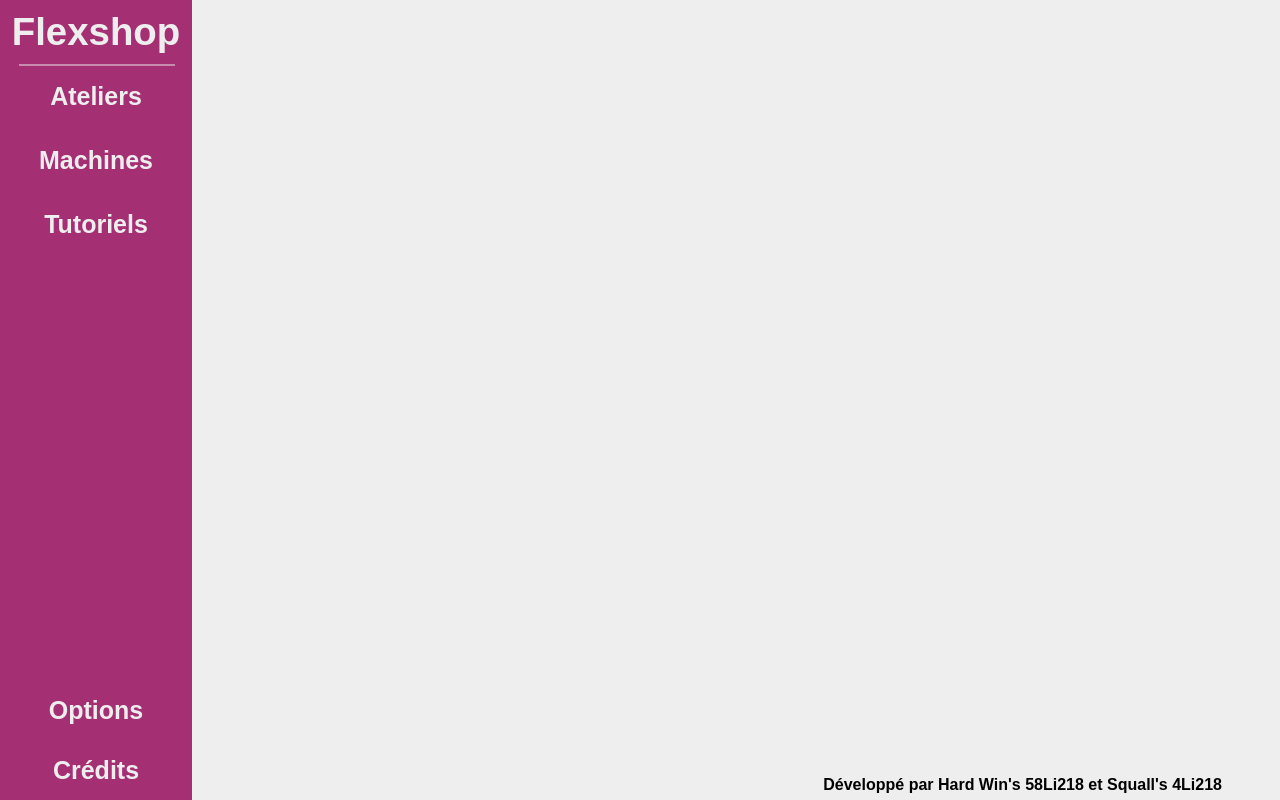
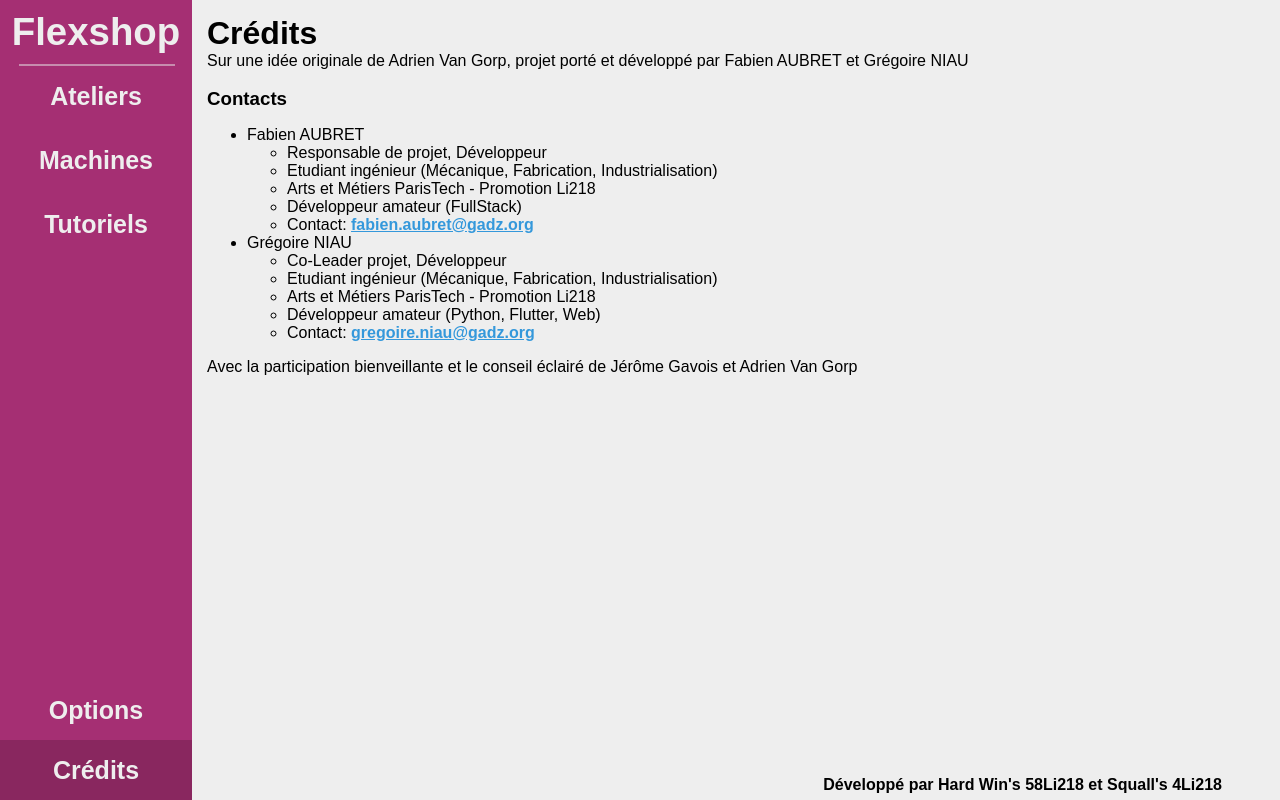
Before and after one commit to Gunlek/Flexshop-Dashboard, a Vue app: page /credits in a window 1280 px wide. Built offline with nearby package versions, Linux system fonts and the light colour scheme; no server answers.

Commit message:
:sparkles: (Credits) Add credits page

```diff
--- a/src/components/Sidebar.vue
+++ b/src/components/Sidebar.vue
@@ -10,8 +10,8 @@
 
         <div class="bottom">
             <ul>
-                <li><router-link to="/settings">Options</router-link></li>
-                <li><router-link to="/credits">Crédits</router-link></li>
+                <li :class="currentPage == 'Options' && 'active'"><router-link to="/settings">Options</router-link></li>
+                <li :class="currentPage == 'Credits' && 'active'"><router-link to="/credits">Crédits</router-link></li>
             </ul>
         </div>
     </nav>
--- a/src/router/index.ts
+++ b/src/router/index.ts
@@ -4,6 +4,7 @@ import Home from '../views/Home.vue';
 import Tutorials from '../views/Tutorials.vue';
 import Machines from '../views/Machines.vue';
 import Workshops from '../views/Workshops.vue';
+import Credits from '../views/Credits.vue';
 
 Vue.use(VueRouter)
 
@@ -11,7 +12,7 @@ const routes: Array<RouteConfig> = [
   {
     path: '/',
     name: 'Home',
-    component: Home
+    component: Workshops
   },
   {
     path: '/tutorials',
@@ -29,12 +30,9 @@ const routes: Array<RouteConfig> = [
     component: Workshops
   },
   {
-    path: '/about',
-    name: 'About',
-    // route level code-splitting
-    // this generates a separate chunk (about.[hash].js) for this route
-    // which is lazy-loaded when the route is visited.
-    component: () => import(/* webpackChunkName: "about" */ '../views/About.vue')
+    path: '/credits',
+    name: 'Credits',
+    component: Credits
   }
 ]
 
--- /dev/null
+++ b/src/views/Credits.vue
@@ -0,0 +1,39 @@
+<template>
+    <div style="padding: 15px 15px;">
+        <h1>Crédits</h1><br/>
+        <p>Sur une idée originale de Adrien Van Gorp, projet porté et développé par Fabien AUBRET et Grégoire NIAU</p>
+        <br/><br/>
+        <h3>Contacts</h3>
+        <ul>
+            <li>Fabien AUBRET
+                <ul>
+                    <li>Responsable de projet, Développeur</li>
+                    <li>Etudiant ingénieur (Mécanique, Fabrication, Industrialisation)</li>
+                    <li>Arts et Métiers ParisTech - Promotion Li218</li>
+                    <li>Développeur amateur (FullStack)</li>
+                    <li>Contact: <a href="fabien.aubret@gadz.org">fabien.aubret@gadz.org</a></li>
+                </ul>
+            </li>
+
+            <li>Grégoire NIAU
+                <ul>
+                    <li>Co-Leader projet, Développeur</li>
+                    <li>Etudiant ingénieur (Mécanique, Fabrication, Industrialisation)</li>
+                    <li>Arts et Métiers ParisTech - Promotion Li218</li>
+                    <li>Développeur amateur (Python, Flutter, Web)</li>
+                    <li>Contact: <a href="gregoire.niau@gadz.org">gregoire.niau@gadz.org</a></li>
+                </ul>
+            </li>
+        </ul>
+        <p>Avec la participation bienveillante et le conseil éclairé de Jérôme Gavois et Adrien Van Gorp</p>
+    </div>
+</template>
+
+<script lang="ts">
+    import { Component, Vue } from 'vue-property-decorator';
+
+    @Component
+    export default class Credits extends Vue {
+
+    }
+</script>
```
